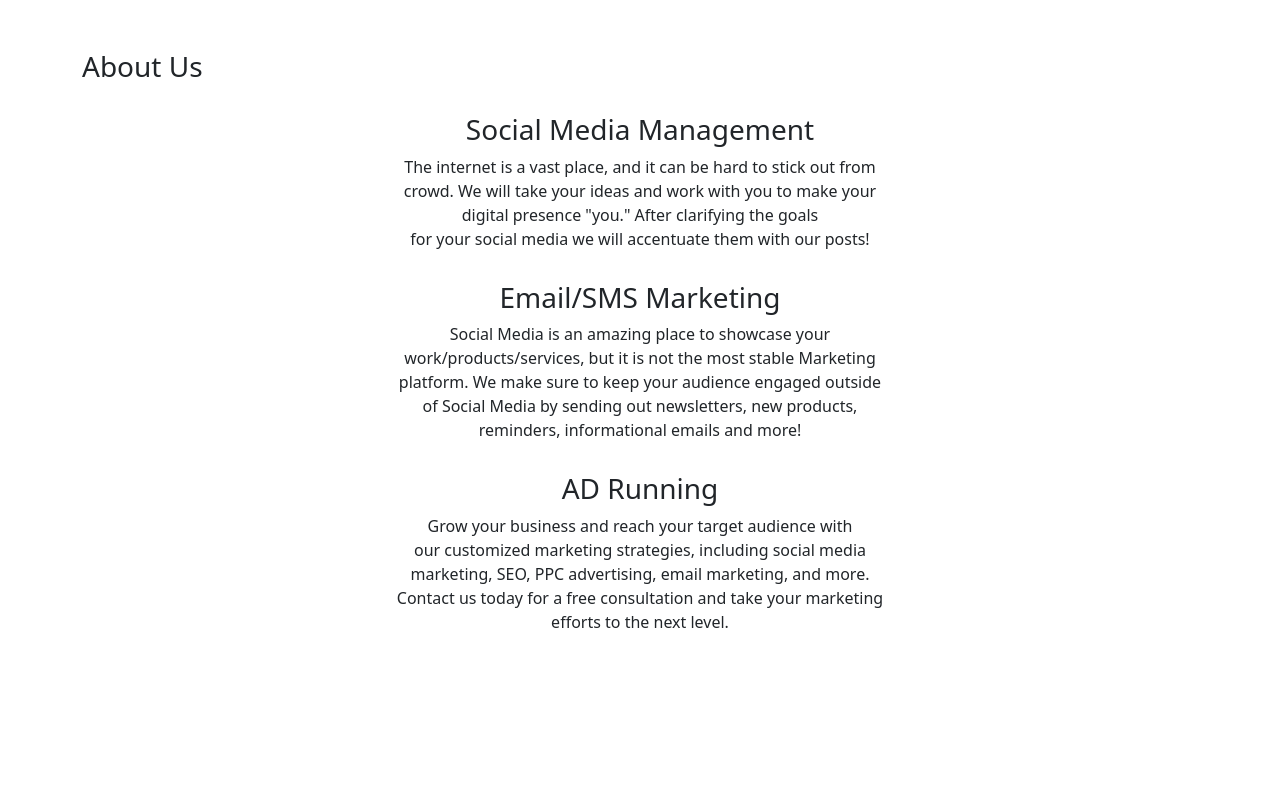
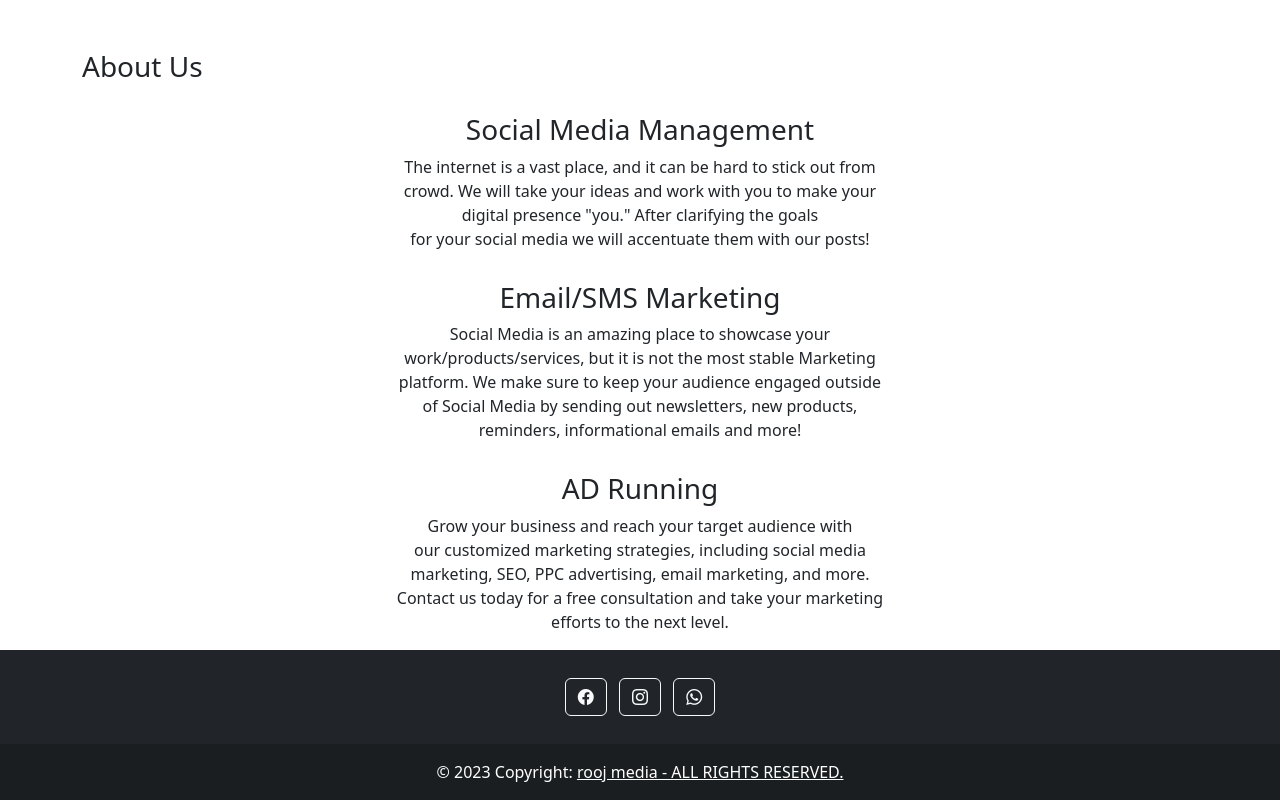
Before and after one commit to rahibvk/newweb.github.io, a plain HTML site: page index.html in a window 1280 px wide. Shown: the part 1704-2504 px from the top of the page. Before the commit the page ends 2354 px from the top, so only its background shows below. Drawn offline with nearby package versions, Linux system fonts and the light colour scheme.

Commit message:
Update index.html
added footer

```diff
--- a/index.html
+++ b/index.html
@@ -6,6 +6,7 @@
     <title>Bootstrap demo</title>
     <link rel="stylesheet" href="style.css">
     <link href="https://cdn.jsdelivr.net/npm/bootstrap@5.2.3/dist/css/bootstrap.min.css" rel="stylesheet" integrity="sha384-rbsA2VBKQhggwzxH7pPCaAqO46MgnOM80zW1RWuH61DGLwZJEdK2Kadq2F9CUG65" crossorigin="anonymous">
+    <link rel="stylesheet" href="https://cdn.jsdelivr.net/npm/bootstrap-icons@1.10.5/font/bootstrap-icons.css">
   </head>
   <body>
     <!-- navbar -->
@@ -166,6 +167,42 @@
       </div>
 
 
+      <!-- footer -->
+      <footer class="bg-dark text-center text-white">
+        <!-- Grid container -->
+        <div class="container p-4 pb-0">
+          <!-- Section: Social media -->
+          <section class="mb-4">
+            <!-- Facebook -->
+            <a class="btn btn-outline-light btn-floating m-1" href="#!" role="button">
+              <i class="bi bi-facebook"></i>
+            </a>
+
+            <!-- Instagram -->
+            <a class="btn btn-outline-light btn-floating m-1" href="https://instagram.com/rooj.media_marketing?igshid=ZWIzMWE5ZmU3Zg==" role="button">
+              <i class="bi bi-instagram"></i>
+            </a>
+
+            <!-- whatsapp -->
+            <a class="btn btn-outline-light btn-floating m-1" href="https://instagram.com/rooj.media_marketing?igshid=ZWIzMWE5ZmU3Zg==" role="button">
+              <i class="bi bi-whatsapp"></i>
+            </a>
+
+
+
+          <!-- Section: Social media -->
+        </div>
+        <!-- Grid container -->
+
+        <!-- Copyright -->
+        <div class="text-center p-3" style="background-color: rgba(0, 0, 0, 0.2);">
+          © 2023 Copyright:
+          <a class="text-white" href="#">rooj media - ALL RIGHTS RESERVED.</a>
+        </div>
+        <!-- Copyright -->
+      </footer>
+
+
 
 
 
```
